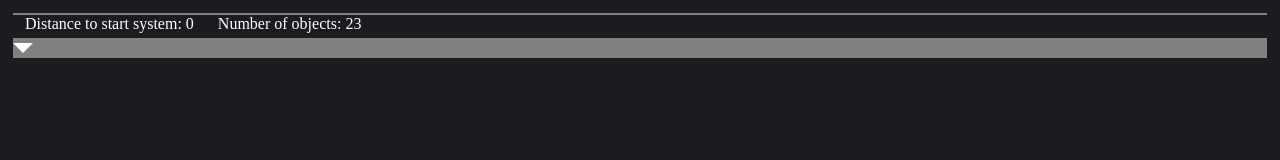
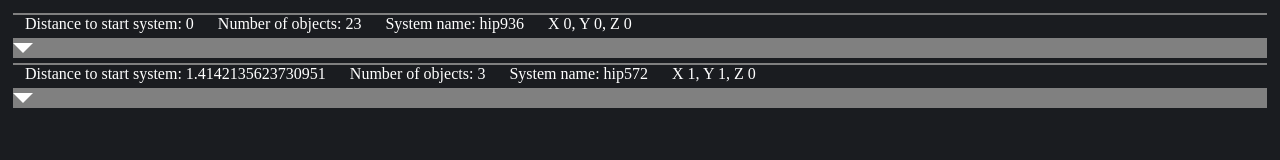
Before and after one commit to Soul2606/Space-economy-sim, a plain HTML site: page index.html in a window 1280 px wide. Drawn offline with Linux system fonts and the light colour scheme.

Commit message:
added random system generator

```diff
--- a/index.html
+++ b/index.html
@@ -9,8 +9,11 @@
 </head>
 <body>
     <div class="flexbox">
-        <div id="systems-list0" class="systems-list"></div>
+        <div id="systems-list0" class="systems-list">
+            <!--html injected by javascript-->
+        </div>
         <div id="planet-overview0" class="planet-overview" style="display: none;">
+            <div class="flexbox">
                 <p id="planet-overview0-name" class="planet-overview-info">Name</p>
                 <p id="planet-overview0-mass" class="planet-overview-info">Mass</p>
                 <p id="planet-overview0-hazard-rating" class="planet-overview-info">Hazard rating</p>
@@ -19,5 +22,6 @@
                 <p id="planet-overview0-organics" class="planet-overview-info">Organics</p>
             </div>
         </div>
+    </div>
 </body>
 </html>
--- a/scripth.js
+++ b/scripth.js
@@ -30,10 +30,12 @@ class Planet {
 
 
 class Star_system {
-	constructor(system_stars, system_bodies, distance_to_start){
+	constructor(system_stars, system_bodies, distance_to_start, system_name, position){
 		this.system_stars = 		system_stars
 		this.system_bodies =		system_bodies
 		this.distance_to_start =	distance_to_start
+		this.system_name =			system_name
+		this.position =				position
 	}
 }
 
@@ -44,6 +46,52 @@ class Star {
 	constructor(mass_solar, type){
 		this.mass_solar =	mass_solar
 		this.type =			type
+	}
+}
+
+
+
+
+class Vector3D {
+	/*
+	The systems have to exist somewhere in space. I use a Vector3D to set the position in space relative to the starting system which is always at (0, 0, 0)
+	The unit of measurement is in lightyears. Distances between planets within systems will not be simulated using this method.
+	*/
+    constructor(x, y, z) {
+        this.x = x;
+        this.y = y;
+        this.z = z;
+    }
+
+	// All these methods may not be necessary
+    add(vector) {
+        return new Vector3D(this.x + vector.x, this.y + vector.y, this.z + vector.z);
+    }
+
+    subtract(vector) {
+        return new Vector3D(this.x - vector.x, this.y - vector.y, this.z - vector.z);
+    }
+
+    dot(vector) {
+        return this.x * vector.x + this.y * vector.y + this.z * vector.z;
+    }
+
+    cross(vector) {
+        return new Vector3D(
+            this.y * vector.z - this.z * vector.y,
+            this.z * vector.x - this.x * vector.z,
+            this.x * vector.y - this.y * vector.x
+        );
+    }
+
+	distance(vector) {
+		if(vector === 0){
+			return Math.sqrt((0 - this.x) ** 2 + (0 - this.y) ** 2 + (0 - this.z) ** 2)
+		}else if(vector instanceof Vector3D){
+			return Math.sqrt((vector.x - this.x) ** 2 + (vector.y - this.y) ** 2 + (vector.z - this.z) ** 2)
+		}else{
+			throw new Error(vector + " is not a valid object")
+		}
 	}
 }
 
@@ -83,7 +131,7 @@ function get_object_from_path(object, path){
 
 
 
-function create_star_system_info_element(star_info_elements, planet_info_table, distance_to_start, number_of_objects){
+function create_star_system_info_element(star_info_elements, planet_info_table, distance_to_start, number_of_objects, system_name, system_position){
 	const main_body_div = document.createElement("div")
 	main_body_div.className = "star-system-info"
 
@@ -100,6 +148,16 @@ function create_star_system_info_element(star_info_elements, planet_info_table,
 	number_of_object_paragraph.textContent = "Number of objects: " + number_of_objects
 	number_of_object_paragraph.className = "star-system-info-paragraph"
 	info_container.appendChild(number_of_object_paragraph)
+
+	const name_paragraph = document.createElement("p")
+	name_paragraph.textContent = "System name: " + system_name
+	name_paragraph.className = "star-system-info-paragraph"
+	info_container.appendChild(name_paragraph)
+
+	const position_paragraph = document.createElement("p")
+	position_paragraph.className = "star-system-info-paragraph"
+	position_paragraph.textContent = "X " + system_position.x + ", Y " + system_position.y + ", Z " +system_position.z
+	info_container.appendChild(position_paragraph)
 
 	const system_bodies_dropdown_button = document.createElement("div")
 	system_bodies_dropdown_button.className = "star-system-bodies-list-button"
@@ -365,10 +423,10 @@ function generate_random_planet(energy_from_stars, solar_wind_intensity, planet_
 
 	const average_surface_temperature = Math.sqrt(energy_from_stars * Math.sqrt(atmosphere_pressure) * 80000)
 
-	const hazard_rating = 1 +
+	const hazard_rating = 0 +
 		(((average_surface_temperature - 285) ** 2) / 100000) + Math.log10(1.04 ** (average_surface_temperature - 305) + 1) +
-		Math.log10(value_difference(atmosphere_pressure, 1)) +
-		Math.log10(value_difference(mass, 1))
+		Math.log10((atmosphere_pressure - 1) ** 2 + 1) + (1 / (10 * atmosphere_pressure ** 2 + 1)) +
+		(mass / 3)
 
 	let organics = 0
 	switch(type){
@@ -385,6 +443,77 @@ function generate_random_planet(energy_from_stars, solar_wind_intensity, planet_
 
 	const planet = new Planet(type, mass, hazard_rating, atmosphere_pressure, 0, 0, 0, 0, "", "", "", rare_metals, organics, average_surface_temperature, false)
 	return planet
+}
+
+
+
+
+function generate_random_star(mass_s = Math.random() ** 25 * 150 + 0.01){
+	let type
+	if(mass_s > 5){
+		type = "blue giant"
+	}else if(mass_s > 1.4){
+		type = "white main sequence"
+	}else if(mass_s > 0.8){
+		type = "yellow dwarf"
+	}else if(mass_s > 0.5){
+		type = "orange dwarf"
+	}else if(mass_s > 0.08){
+		type = "red dwarf"
+	}else{
+		type = "brown dwarf"
+	}
+	const star = new Star(mass_s, type)
+	return star
+}
+
+
+
+
+function generate_random_system(position, stars_amount = Math.ceil(Math.random() ** 18 * 7), planets_amount = Math.ceil(Math.random() * 32)){
+
+	let stars = []
+	let star_greatest_mass
+	for (let i = 0; i < stars_amount; i++) {
+		let star = generate_random_star()
+		stars.push(star)
+		if(star_greatest_mass === undefined){
+			star_greatest_mass = star
+		}else if(star.mass_solar > star_greatest_mass.mass_solar){
+			star_greatest_mass = star
+		}
+	}
+
+
+
+	let brightness = (star_greatest_mass.mass_solar / 2 + 1)
+	console.log("star brightness", brightness)
+
+	let planets = []
+	for (let i = 1; i < planets_amount; i++) {
+		let distance_to_brightest_star = i * (star_greatest_mass.mass_solar / 100 + 0.5)
+		let local_brightness = brightness / (distance_to_brightest_star ** 2)
+
+		console.log("brightness", local_brightness, "distance", distance_to_brightest_star)
+
+		planets.push(generate_random_planet(local_brightness, 1))
+	}
+
+
+
+	const system = new Star_system(stars, planets, position.distance(0), "hip" + Number.parseInt(Math.random() * 999), position)
+
+	let star_info_elements = []
+	for (let i = 0; i < stars.length; i++) {
+		const element = stars[i];
+		star_info_elements.push(create_star_info_element(element.type, element.mass_solar))
+	}
+
+	const planets_table = create_planets_table_element(planets)
+
+	main_systems_list_element.appendChild(create_star_system_info_element(star_info_elements, planets_table, system.distance_to_start, stars_amount + planets_amount, system.system_name, system.position))
+
+	return system
 }
 
 
@@ -423,13 +552,14 @@ console.groupEnd()
 
 const star_1 = new Star(1, "yellow dwarf")
 
-const starting_system = new Star_system([star_1], planets, 0)
+const starting_system = new Star_system([star_1], planets, 0, "hip" + Number.parseInt(Math.random() * 1000), new Vector3D(0,0,0))
 
 
-console.log(starting_system)
 
 const star_info_elements = [create_star_info_element(star_1.type, star_1.mass_solar)]
 
 const planets_table_element = create_planets_table_element(planets)
 
-main_systems_list_element.appendChild(create_star_system_info_element(star_info_elements, planets_table_element, starting_system.distance_to_start, planets.length + 1))
+main_systems_list_element.appendChild(create_star_system_info_element(star_info_elements, planets_table_element, starting_system.distance_to_start, planets.length + 1, starting_system.system_name, starting_system.position))
+
+generate_random_system(new Vector3D(1, 1, 0))
--- a/style.css
+++ b/style.css
@@ -48,8 +48,6 @@ body{
 }
 
 .star-system-info{
-    display: flex;
-    flex-direction: column;
     border-top: solid gray 2px;
     margin: 5px;
 }
@@ -95,3 +93,7 @@ body{
 .planet-table-row:hover > td{
     background-color: rgb(14, 15, 18);
 }
+
+.planet-overview-info{
+    margin: 0 4px;
+}
```
Lines whose indentation alone changed are shown as unchanged.
